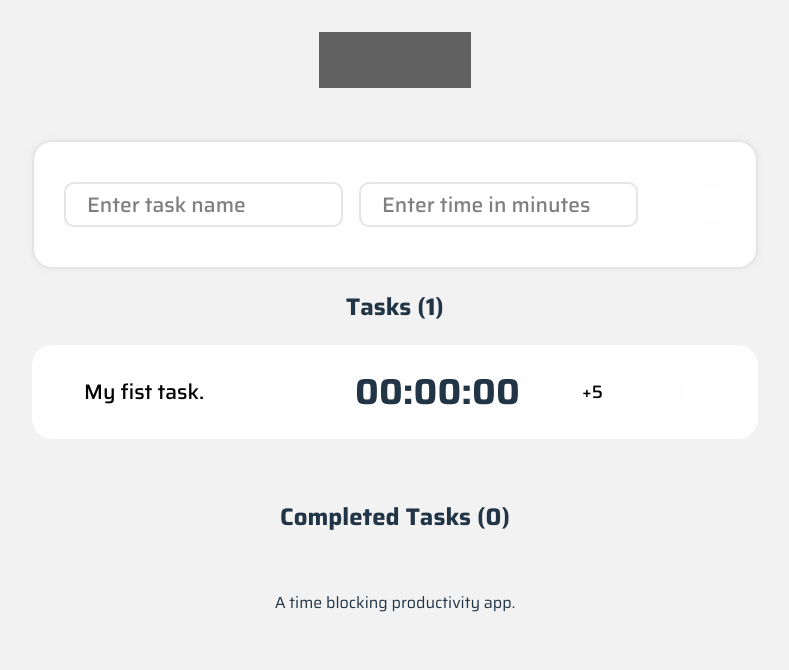
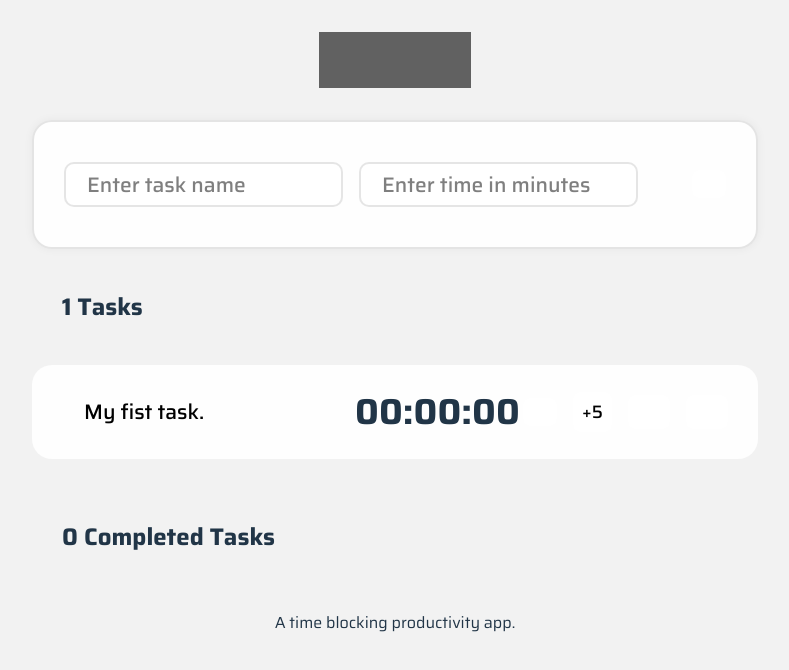
Before and after one commit to mrjasonweaver/dayredi, a React (Vite) app: page / in a window 1280 px wide. Shown: the top 670 px of the page, without its empty margins (245-1034 px from the left). Built offline with nearby package versions, Linux system fonts and the light colour scheme; grey boxes are pictures that could not be loaded; some icons are missing.

Commit message:
headings

```diff
--- a/src/components/TaskList.tsx
+++ b/src/components/TaskList.tsx
@@ -41,7 +41,9 @@ const TaskList: React.FC<TaskListProps> = ({ lists, setLists, currentList }) =>
                 setLists={setLists}
                 currentList={currentList}
             />
-            <h2>Tasks ({incompleteTasks?.length})</h2>
+            <div className="heading-wrap">
+                <h2>{incompleteTasks?.length} Tasks</h2>
+            </div>
             <div className="list-wrap">
                 {incompleteTasks?.map((task, index) => {
                     return (
@@ -56,8 +58,10 @@ const TaskList: React.FC<TaskListProps> = ({ lists, setLists, currentList }) =>
                 })}
             </div>
 
-            <h2>Completed Tasks ({completedTasks?.length})</h2>
-            {completedTasks?.length > 0 && <button onClick={deleteAllCompleted}>Delete All Completed</button>}
+            <div className="heading-wrap">
+                <h2>{completedTasks?.length} Completed Tasks</h2>
+                {completedTasks?.length > 0 && <button onClick={deleteAllCompleted}>Delete All Completed</button>}
+            </div>
             <div className="list-wrap">
                 {completedTasks?.map((task, index) => {
                     return (
--- a/src/index.css
+++ b/src/index.css
@@ -49,6 +49,17 @@ h1 {
   }
 }
 
+h2 {
+}
+
+.heading-wrap {
+  display: flex;
+  align-items: center;
+  justify-content: space-between;
+  gap: 1em;
+  padding-left: 30px;
+}
+
 button {
   border-radius: 8px;
   border: 1px solid transparent;
@@ -75,14 +86,14 @@ button {
 
     svg {
       fill: currentColor;
-      width: 22px;
-      height: 22px;
+      width: 36px;
+      height: 36px;
     }
     &.done-icon {
       padding: 8px 12px;
       svg {
-        width: 26px;
-        height: 26px;
+        width: 32px;
+        height: 32px;
       }
     }
 
@@ -153,7 +164,7 @@ input[type="number"] {
   gap: 1em;
   align-items: center;
   justify-content: space-between;
-  margin: 20px 0;
+  margin: 0 0 20px;
   padding: 40px 30px;
   box-shadow: 0 0 10px rgba(0, 0, 0, 0.2);
   border-radius: 20px;
```
